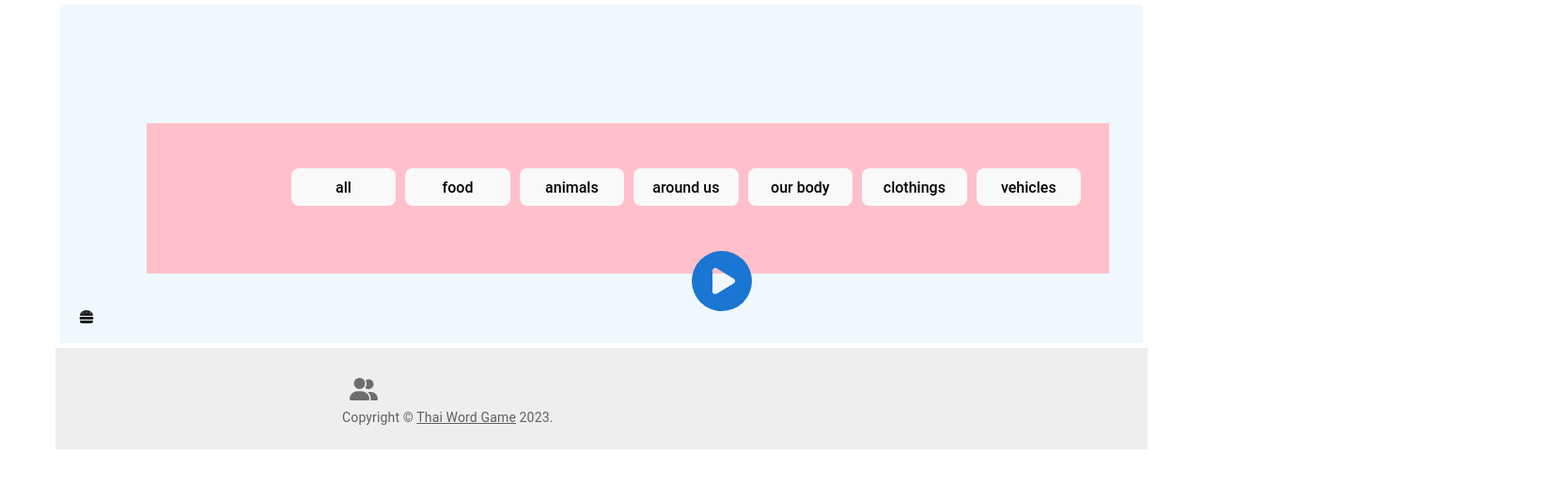
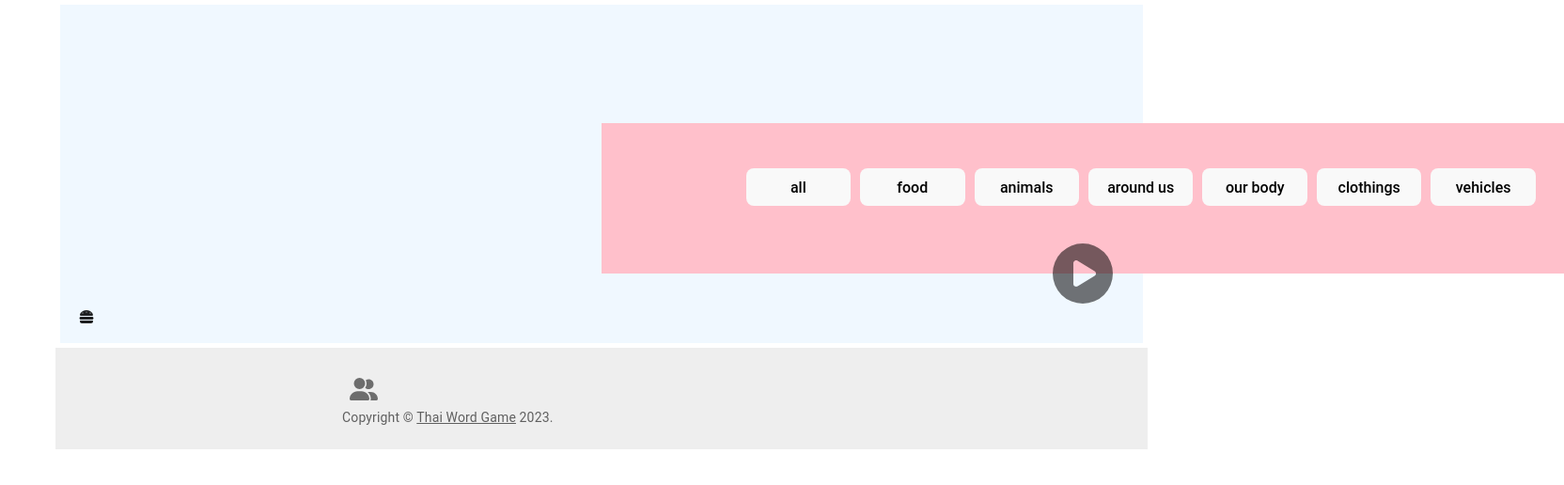
Before and after one commit to pattpjy/word-game-typescript, a React (Vite) app: page /game in a window 1280 px wide. Shown: the top 516 px of the page at 94% size, 1664 px wide, since content can reach past the window. Built offline with nearby package versions, Linux system fonts and the light colour scheme.

Commit message:
Change MUI component

```diff
--- a/src/components/CatBox/CatBox.tsx
+++ b/src/components/CatBox/CatBox.tsx
@@ -2,7 +2,7 @@ import React, { useState } from "react";
 import styles from "./catBox.module.css";
 import { FontAwesomeIcon } from "@fortawesome/react-fontawesome";
 import { faCirclePlay } from "@fortawesome/free-solid-svg-icons";
-import { Button } from "@mui/material";
+import { IconButton } from "@mui/material";
 
 interface CatBoxContainerProp {
   onCategorySelected: (category: string) => void;
@@ -49,20 +49,28 @@ export const CatBox: React.FC<CatBoxContainerProp> = ({
         })}
       </div>
 
-      <Button
-        variant="text"
+      <IconButton
+        // variant="text"
         size="small"
         aria-label="playCategory"
         onClick={handlePlayClick}
         sx={{
-          width: 200,
-          padding: 1,
-          margin: "2em 0 0 8em",
+          margin: "2em 0 0 0",
+          padding: "0",
           fontSize: "4rem",
+          "&:hover": {
+            background: "none",
+          },
         }}
+        // sx={{
+        //   width: 200,
+        //   padding: 1,
+        //   margin: "2em 0 0 8em",
+        //   fontSize: "4rem",
+        // }}
       >
         <FontAwesomeIcon icon={faCirclePlay} />
-      </Button>
+      </IconButton>
     </div>
   );
 };
--- a/src/components/CatBox/catBox.module.css
+++ b/src/components/CatBox/catBox.module.css
@@ -2,8 +2,8 @@
   position: absolute;
   display: flex;
   flex-direction: column;
+  align-items: center;
   top: 35%;
-  left: 8%;
   width: 80vw;
   height: 20vh;
   background-color: pink;
--- a/src/containers/container.module.css
+++ b/src/containers/container.module.css
@@ -8,15 +8,14 @@
 }
 .game-board {
   position: relative;
-  right: 0;
   width: 90vw;
   height: 45vh;
   background-color: aliceblue;
+  padding: 1em;
   margin: 5px;
   display: flex;
-  padding: 1em;
   flex-direction: row;
-  justify-content: end;
+  justify-content: center;
 }
 
 .play-btn {
@@ -49,3 +48,7 @@
 .catBoxContainerHide {
   display: none;
 }
+.main {
+  display: flex;
+  justify-content: center;
+}
```
